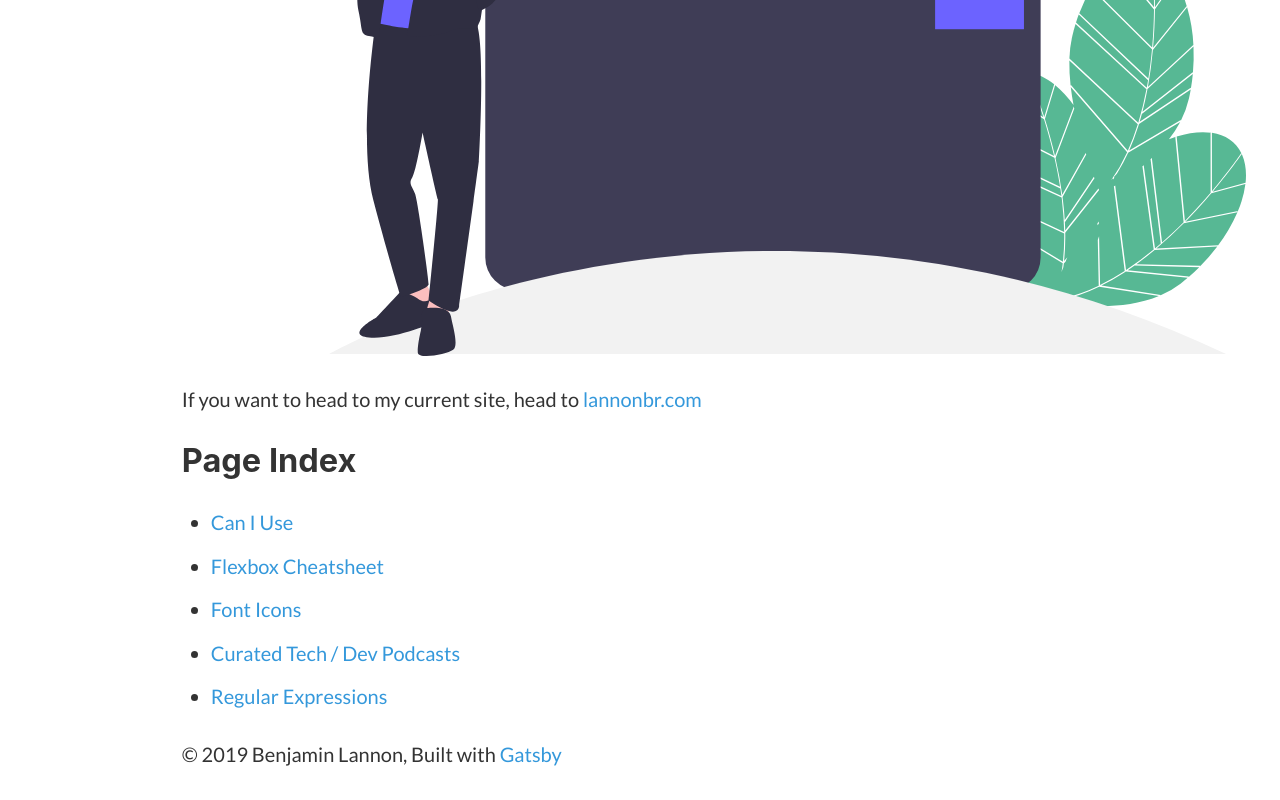
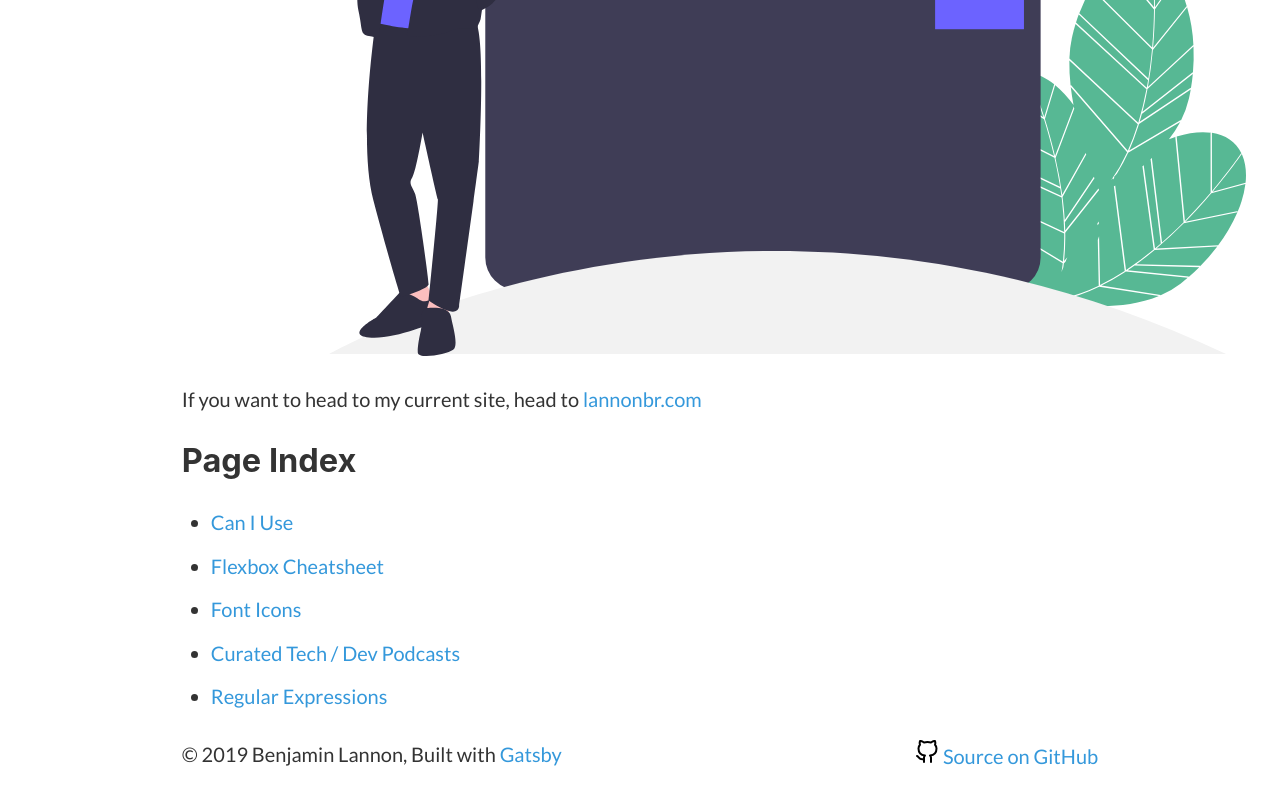
Before and after one commit to fu4303/lannonbr-dev, a Gatsby site: page / in a window 1280 px wide. Shown: the part 562-1362 px from the top of the page. Built offline with nearby package versions, Linux system fonts and the light colour scheme; Gatsby itself is replaced by a stand-in of ours.

Commit message:
Adding GitHub repo link in footer

```diff
--- a/src/components/layout.js
+++ b/src/components/layout.js
@@ -11,6 +11,7 @@ import { StaticQuery, graphql } from "gatsby"
 
 import Header from "./header"
 import "./layout.css"
+import githubLogo from "../images/github.svg"
 
 const Layout = ({ children }) => (
   <StaticQuery
@@ -35,10 +36,27 @@ const Layout = ({ children }) => (
           }}
         >
           <main>{children}</main>
-          <footer>
-            © {new Date().getFullYear()} Benjamin Lannon, Built with
-            {` `}
-            <a href="https://www.gatsbyjs.org">Gatsby</a>
+          <footer
+            style={{
+              display: "flex",
+              justifyContent: "space-between",
+            }}
+          >
+            <span>
+              © {new Date().getFullYear()} Benjamin Lannon, Built with
+              {` `}
+              <a href="https://www.gatsbyjs.org">Gatsby</a>
+            </span>
+            <span>
+              <img
+                src={githubLogo}
+                alt="GitHub logo"
+                style={{ marginBottom: 0 }}
+              />{" "}
+              <a href="https://github.com/lannonbr/lannonbr.dev">
+                Source on GitHub
+              </a>
+            </span>
           </footer>
         </div>
       </>
```
Also changed, not shown: src/images/github.svg (added).
